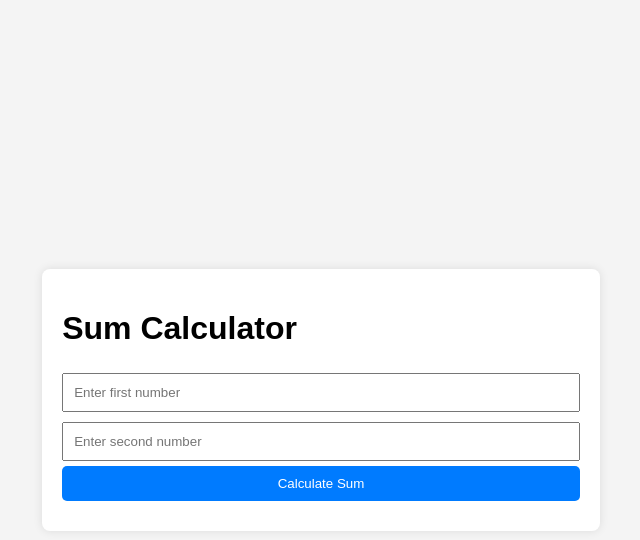
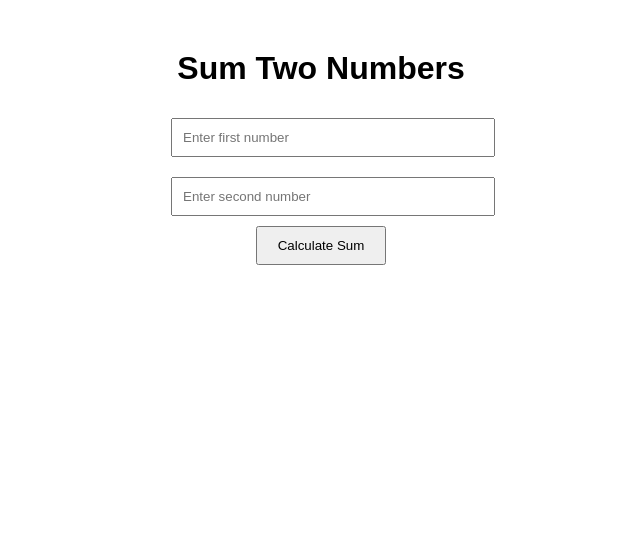
Before and after one commit to renatoandersonrosa/cuidadoras, a plain HTML site: page index.html in a window 1280 px wide. Shown: the whole page, without its empty margins (319-959 px from the left). Drawn offline with Linux system fonts and the light colour scheme.

Commit message:
update index.html

```diff
--- a/index.html
+++ b/index.html
@@ -3,65 +3,29 @@
 <head>
     <meta charset="UTF-8">
     <meta name="viewport" content="width=device-width, initial-scale=1.0">
-    <title>Sum Calculator</title>
+    <title>Sum Form</title>
     <style>
-        body {
-            font-family: Arial, sans-serif;
-            display: flex;
-            justify-content: center;
-            align-items: center;
-            height: 100vh;
-            margin: 0;
-            background-color: #f4f4f4;
-        }
-        .container {
-            padding: 20px;
-            background-color: #fff;
-            border-radius: 8px;
-            box-shadow: 0 0 10px rgba(0, 0, 0, 0.1);
-        }
-        input {
-            margin: 5px 0;
-            padding: 10px;
-            width: 100%;
-            box-sizing: border-box;
-        }
-        button {
-            padding: 10px;
-            background-color: #007BFF;
-            color: #fff;
-            border: none;
-            border-radius: 5px;
-            cursor: pointer;
-            width: 100%;
-        }
-        button:hover {
-            background-color: #0056b3;
-        }
-        .result {
-            margin-top: 10px;
-        }
+        body { font-family: Arial, sans-serif; }
+        .container { max-width: 300px; margin: 50px auto; text-align: center; }
+        input { margin: 10px 0; padding: 10px; width: 100%; }
+        button { padding: 10px 20px; }
     </style>
 </head>
 <body>
     <div class="container">
-        <h1>Sum Calculator</h1>
-        <form id="sumForm">
-            <input type="number" id="num1" placeholder="Enter first number" required>
-            <input type="number" id="num2" placeholder="Enter second number" required>
-            <button type="submit">Calculate Sum</button>
-        </form>
-        <div class="result" id="result"></div>
+        <h1>Sum Two Numbers</h1>
+        <input type="number" id="num1" placeholder="Enter first number">
+        <input type="number" id="num2" placeholder="Enter second number">
+        <button onclick="calculateSum()">Calculate Sum</button>
+        <p id="result"></p>
     </div>
-
     <script>
-        document.getElementById('sumForm').addEventListener('submit', function(event) {
-            event.preventDefault();
-            var num1 = parseFloat(document.getElementById('num1').value);
-            var num2 = parseFloat(document.getElementById('num2').value);
-            var sum = num1 + num2;
+        function calculateSum() {
+            const num1 = parseFloat(document.getElementById('num1').value);
+            const num2 = parseFloat(document.getElementById('num2').value);
+            const sum = num1 + num2;
             document.getElementById('result').innerText = 'Sum: ' + sum;
-        });
+        }
     </script>
 </body>
 </html>
```
